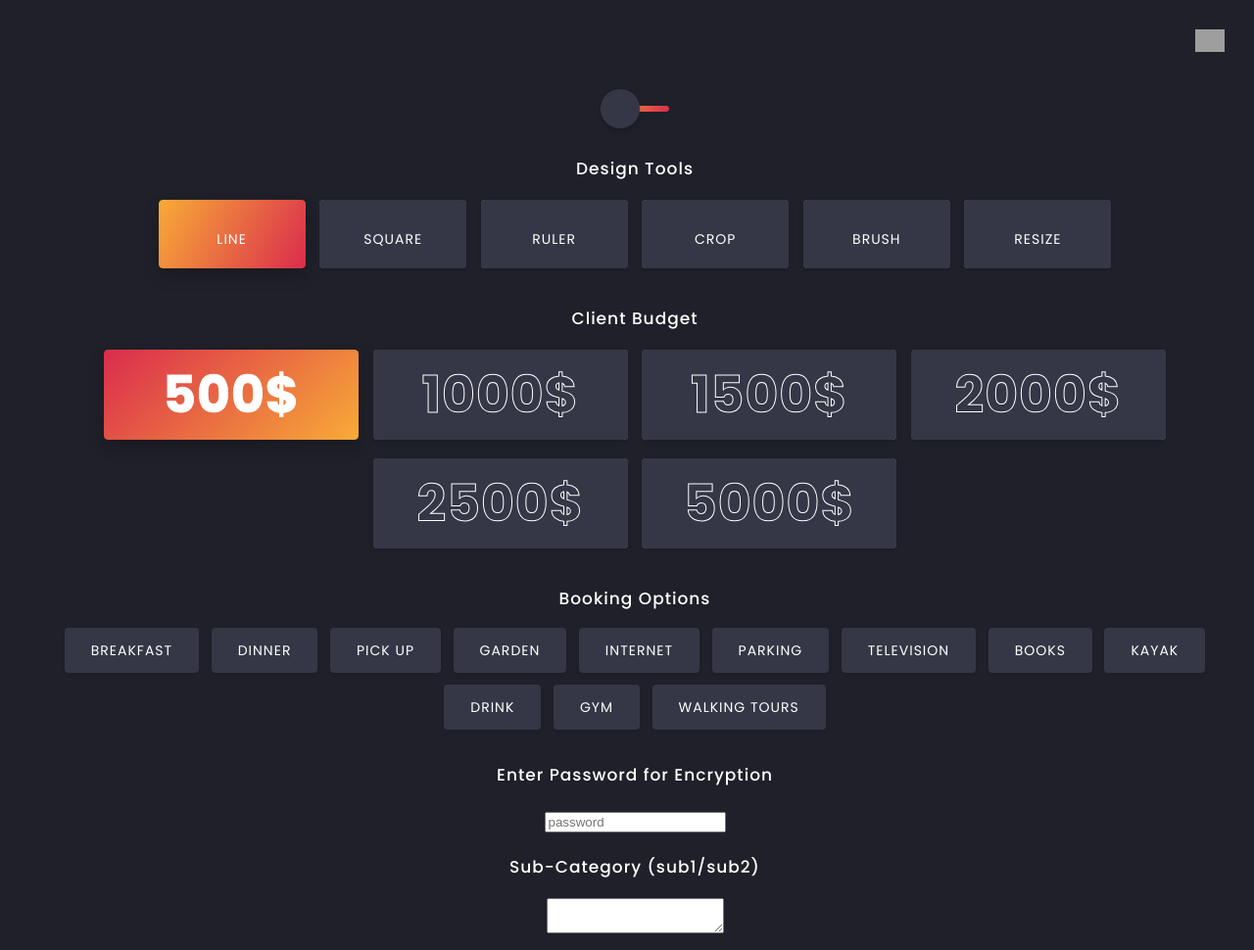
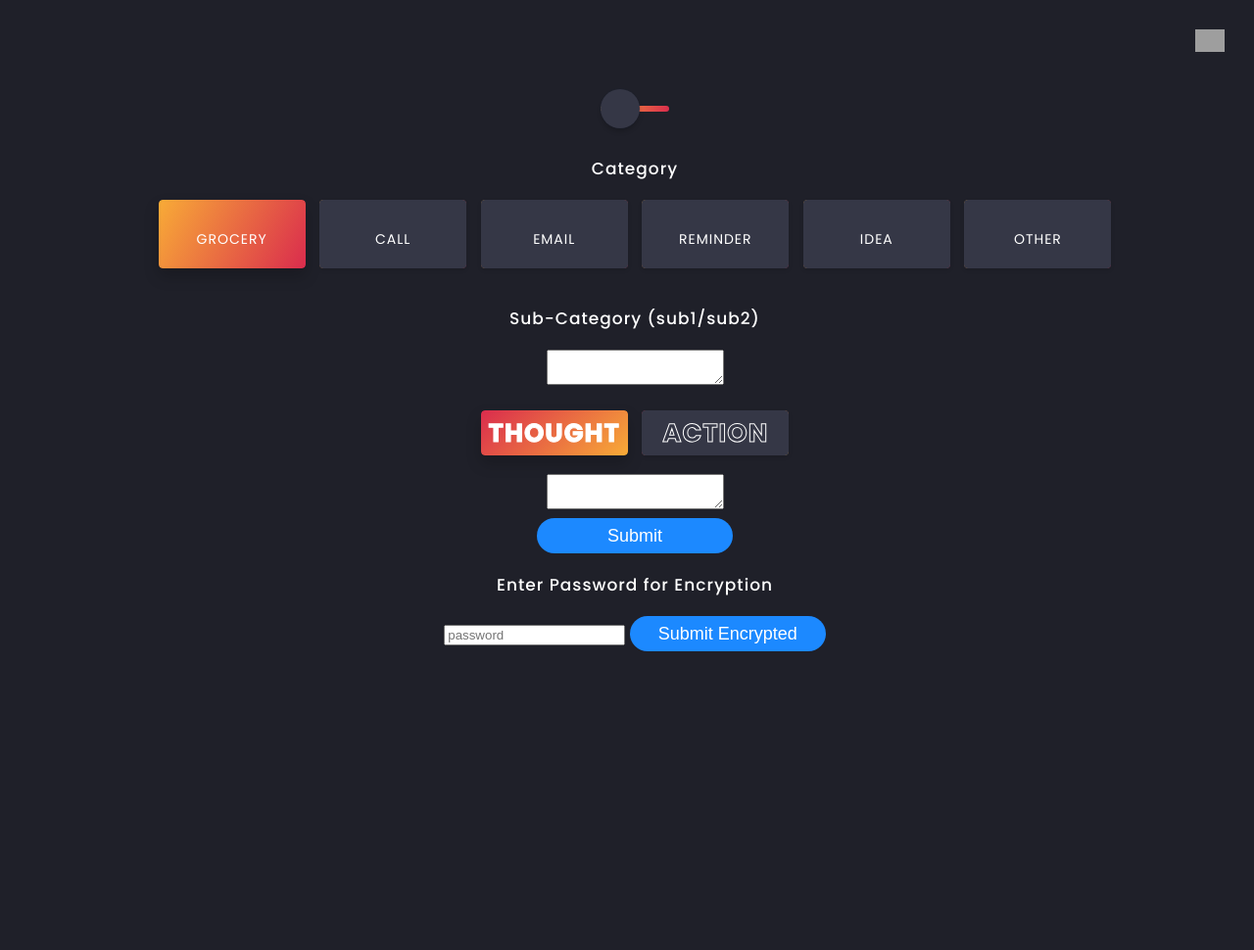
Before and after one commit to cervere/cervere.github.io, a Jekyll site: the page fancytoggle/index.html, which Jekyll copies as it is, in a window 1280 px wide. Shown: the whole page at 98% size. Built offline with Jekyll 4.4.1, drawn with Linux system fonts in a browser that asks for light colours; after the commit the page ends 900 px from its top, so only the background shows below that; grey boxes are pictures that could not be loaded.

Commit message:
first decent version

```diff
--- a/fancytoggle/encrypt.js
+++ b/fancytoggle/encrypt.js
@@ -1,5 +1,25 @@
 $(document).ready(function(){
-    $("#newcategorydiv").hide();
+  (function() {
+    var printResult = function(result) {
+      $('#categoryform').trigger("reset");
+      $('#thoughtoractionform').trigger("reset");
+      $('#contentform').trigger("reset");
+      location.reload();
+    };
+    document.getElementById('submitthought').onclick = function(e) {
+      e.preventDefault();
+      options = webdevencrypt.getOptions(encrypt=false)
+      doCORSRequest(options, printResult);
+    };
+    document.getElementById('submitencryptedthought').onclick = function(e) {
+      e.preventDefault();
+      options = webdevencrypt.getOptions(encrypt=true)
+      doCORSRequest(options, printResult);
+    };
+
+  })();
+  $("#booking").hide();
+  $("#newcategorydiv").hide();
     $("#categoryform input" ).change(function() {
     var val = $("input[name=category]:checked", "#categoryform").val();
   if(val != undefined) {
@@ -50,7 +70,7 @@ var webdevencrypt = {
         if(category == undefined) {
           category = 'Miscellaneous'
         }
-        var thought_or_action = $("input[name=thoughtoraction]:checked", "#thoughtoraction").val();
+        var thought_or_action = $("input[name=thoughtoraction]:checked", "#thoughtoractionform").val();
         var subcategory = $("#subcategory").val();
         var content = $("#content").val();
         var passcode = document.getElementById('passcode').value;
@@ -68,3 +88,22 @@ var webdevencrypt = {
         return options
     }
 }
+
+var cors_api_url = 'https://cors-anywhere.herokuapp.com/';
+function doCORSRequest(options, printResult) {
+  var x = new XMLHttpRequest();
+  x.open(options.method, cors_api_url + options.url);
+  x.onload = x.onerror = function() {
+    printResult(
+      options.method + ' ' + options.url + '\n' +
+      x.status + ' ' + x.statusText + '\n\n' +
+      (x.responseText || '')
+    );
+  };
+  if (/^POST/i.test(options.method)) {
+    x.setRequestHeader('Content-Type', 'application/x-www-form-urlencoded');
+  }
+  x.send(options.data);
+}
+
+// Bind event
--- a/fancytoggle/index.html
+++ b/fancytoggle/index.html
@@ -15,69 +15,84 @@
 			<div class="container pb-5">
 				<div class="row justify-content-center pb-5">
 					<div class="col-12 pt-1">
-						<p class="mb-4 pb-2">Design Tools</p>
+						<p class="mb-4 pb-2">Category</p>
 					</div>
 					<div class="col-12 pb-5">
-						<input class="checkbox-tools" type="radio" name="tools" id="tool-1" checked>
+            <form id="categoryform" style="display:block">
+						<input class="checkbox-tools" type="radio" name="category" id="tool-1" value="Grocery" checked>
 						<label class="for-checkbox-tools" for="tool-1">
 							<i class='uil uil-line-alt'></i>
-							line
+							grocery
 						</label><!--
-						--><input class="checkbox-tools" type="radio" name="tools" id="tool-2">
+						--><input class="checkbox-tools" type="radio" name="category" id="tool-2" value="Call" >
 						<label class="for-checkbox-tools" for="tool-2">
 							<i class='uil uil-vector-square'></i>
-							square
+							call
 						</label><!--
-						--><input class="checkbox-tools" type="radio" name="tools" id="tool-3">
+						--><input class="checkbox-tools" type="radio" name="category" id="tool-3" value="Email" >
 						<label class="for-checkbox-tools" for="tool-3">
 							<i class='uil uil-ruler'></i>
-							ruler
+							email
 						</label><!--
-						--><input class="checkbox-tools" type="radio" name="tools" id="tool-4">
+						--><input class="checkbox-tools" type="radio" name="category" id="tool-4" value="Reminder" >
 						<label class="for-checkbox-tools" for="tool-4">
 							<i class='uil uil-crop-alt'></i>
-							crop
+							reminder
 						</label><!--
-						--><input class="checkbox-tools" type="radio" name="tools" id="tool-5">
+						--><input class="checkbox-tools" type="radio" name="category" id="tool-5" value="Idea" >
 						<label class="for-checkbox-tools" for="tool-5">
 							<i class='uil uil-brush-alt'></i>
-							brush
+							idea
 						</label><!--
-						--><input class="checkbox-tools" type="radio" name="tools" id="tool-6">
+						--><input class="checkbox-tools" type="radio" name="category" id="tool-6" value="Other" >
 						<label class="for-checkbox-tools" for="tool-6">
 							<i class='uil uil-image-resize-landscape'></i>
-							resize
+							other
             </label>
+            <div id="newcategorydiv">
+              <div class="col-12 pt-1">
+                <p class="mb-4 pb-2">New Category</p>
+              </div>
+              <textarea id="newcategory"></textarea>
              </div>
               <div class="col-12 pt-1">
-						<p class="mb-4 pb-2">Client Budget</p>
+                <p class="mb-4 pb-2">Sub-Category (sub1/sub2)</p>
               </div>
+              <div id="col-12 pb-5">
+                <textarea id="subcategory"></textarea>
+            </div>
+          </form>
+          </div>
+
+					<div class="col-12 pt-1">
+            <p class="mb-4 pb-2"></p>
+          </div>
+
           <div class="col-xl-10 pb-5">
-						<input class="checkbox-budget" type="radio" name="budget" id="budget-1" checked>
+            <form id="thoughtoractionform">
+              <input class="checkbox-budget" type="radio" name="thoughtoraction" id="budget-1" value="Thought" checked>
               <label class="for-checkbox-budget" for="budget-1">
-							<span data-hover="500$">500$</span>
+                <span data-hover="Thought">Thought</span>
               </label><!--
-						--><input class="checkbox-budget" type="radio" name="budget" id="budget-2">
+              --><input class="checkbox-budget" type="radio" name="thoughtoraction" id="budget-2" value="Action">
               <label class="for-checkbox-budget" for="budget-2">
-							<span data-hover="1000$">1000$</span>
-						</label><!--
-						--><input class="checkbox-budget" type="radio" name="budget" id="budget-3">
-						<label class="for-checkbox-budget" for="budget-3">
-							<span data-hover="1500$">1500$</span>
-						</label><!--
-						--><input class="checkbox-budget" type="radio" name="budget" id="budget-4">
-						<label class="for-checkbox-budget" for="budget-4">
-							<span data-hover="2000$">2000$</span>
-						</label><!--
-						--><input class="checkbox-budget" type="radio" name="budget" id="budget-5">
-						<label class="for-checkbox-budget" for="budget-5">
-							<span data-hover="2500$">2500$</span>
-						</label><!--
-						--><input class="checkbox-budget" type="radio" name="budget" id="budget-6">
-						<label class="for-checkbox-budget" for="budget-6">
-							<span data-hover="5000$">5000$</span>
+                <span data-hover="Action">Action</span>
               </label>
+            </form>
+            <form id="contentform">
+              <textarea id="content"></textarea>
+            </form>
+            <button class="button" id="submitthought">Submit</button>
 					</div>
+
+          <div class="col-12 pt-1">
+						<p class="mb-4 pb-2">Enter Password for Encryption</p>
+					</div>
+					<div class="col-12 pb-5">
+            <input class="checkbox-booking" type="password" id="passcode" placeholder="password" />
+            <button class="button" id="submitencryptedthought">Submit Encrypted</button>
+              </div>
+          <div id="booking">
             <div class="col-12 pt-1">
               <p class="mb-4 pb-2">Booking Options</p>
             </div>
@@ -131,19 +146,7 @@
                 <i class='uil uil-sign-alt mr-3'></i><span class="text">walking tours</span>
               </label>
             </div>
-          <div class="col-12 pt-1">
-						<p class="mb-4 pb-2">Enter Password for Encryption</p>
             </div>
-					<div class="col-12 pb-5">
-            <input class="checkbox-booking" type="password" id="passcode" placeholder="password" />
-          </div>
-          <div class="col-12 pt-1">
-						<p class="mb-4 pb-2">Sub-Category (sub1/sub2)</p>
-					</div>
-					<div class="col-12 pb-5" id="subcategorydiv">
-            <textarea id="subcategory"></textarea>
-          </div>
-
 				</div>
 			</div>
 		</div>
--- a/fancytoggle/style.css
+++ b/fancytoggle/style.css
@@ -208,11 +208,11 @@ mark{
 	position: relative;
 	display: inline-block;
 	padding: 0;
-	padding-top: 20px;
-	padding-bottom: 20px;
-	width: 260px;
-	font-size: 52px;
-	line-height: 52px;
+	padding-top: 10px;
+	padding-bottom: 10px;
+	width: 150px;
+	font-size: 26px;
+	line-height: 26px;
 	font-weight: 700;
 	letter-spacing: 1px;
 	margin: 0 auto;
@@ -417,6 +417,24 @@ mark{
 }
 
 
+.button {
+	width: 200px;
+	height: 36px;
+	border-radius: 18px;
+	background-color: #1c89ff;
+	border: solid 1px transparent;
+	color: #fff;
+	font-size: 18px;
+	font-weight: 300;
+	cursor: pointer;
+	transition: all .1s ease-in-out;
+	&:hover {
+	  background-color: transparent;
+	  border-color: #fff;
+	  transition: all .1s ease-in-out;
+	}
+
+  }
 
 
 .link-to-page {
```
Lines whose indentation alone changed are shown as unchanged.
